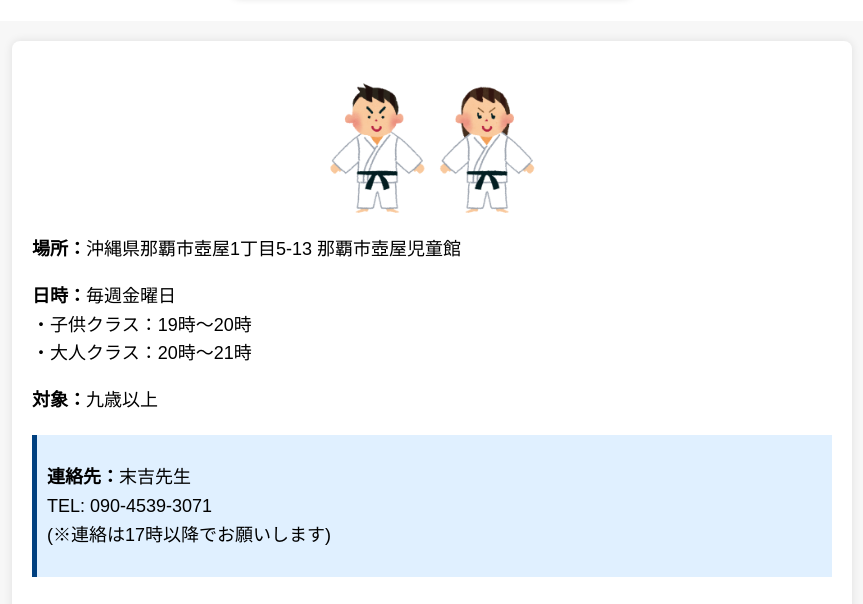
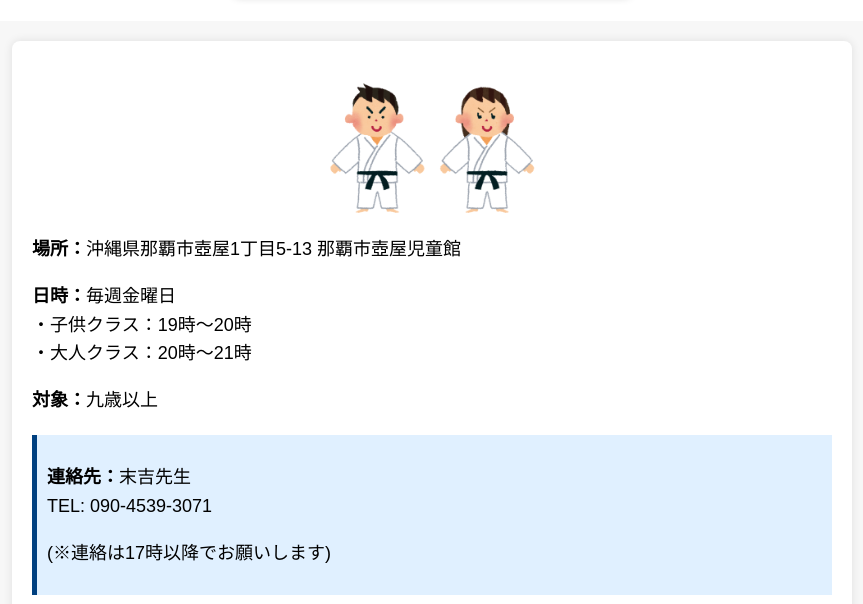
Before and after one commit to SomeHow4696/-, a plain HTML site: page index.html in a window 1280 px wide. Shown: the part 533-1137 px from the top of the page, without its empty margins (208-1071 px from the left). Drawn offline with Linux system fonts and the light colour scheme.

Commit message:
Update index.html

```diff
--- a/index.html
+++ b/index.html
@@ -111,8 +111,8 @@
 
     <div class="contact">
       <p><strong>連絡先：</strong>末吉先生<br>
-      TEL: 090-4539-3071<br>
-      (※連絡は17時以降でお願いします)</p>
+      TEL: 090-4539-3071</p>
+      <p>(※連絡は17時以降でお願いします)</p>
     </div>
 
     <div class="map">
```
